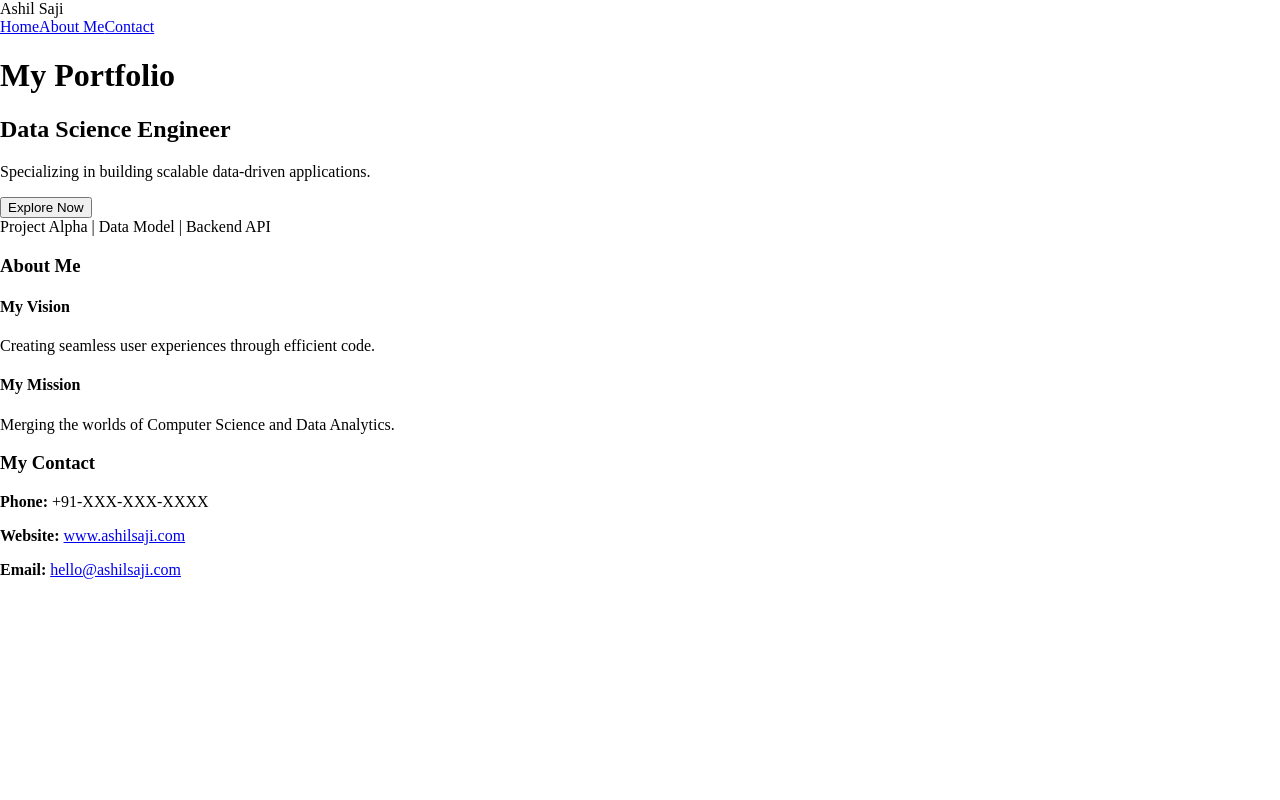
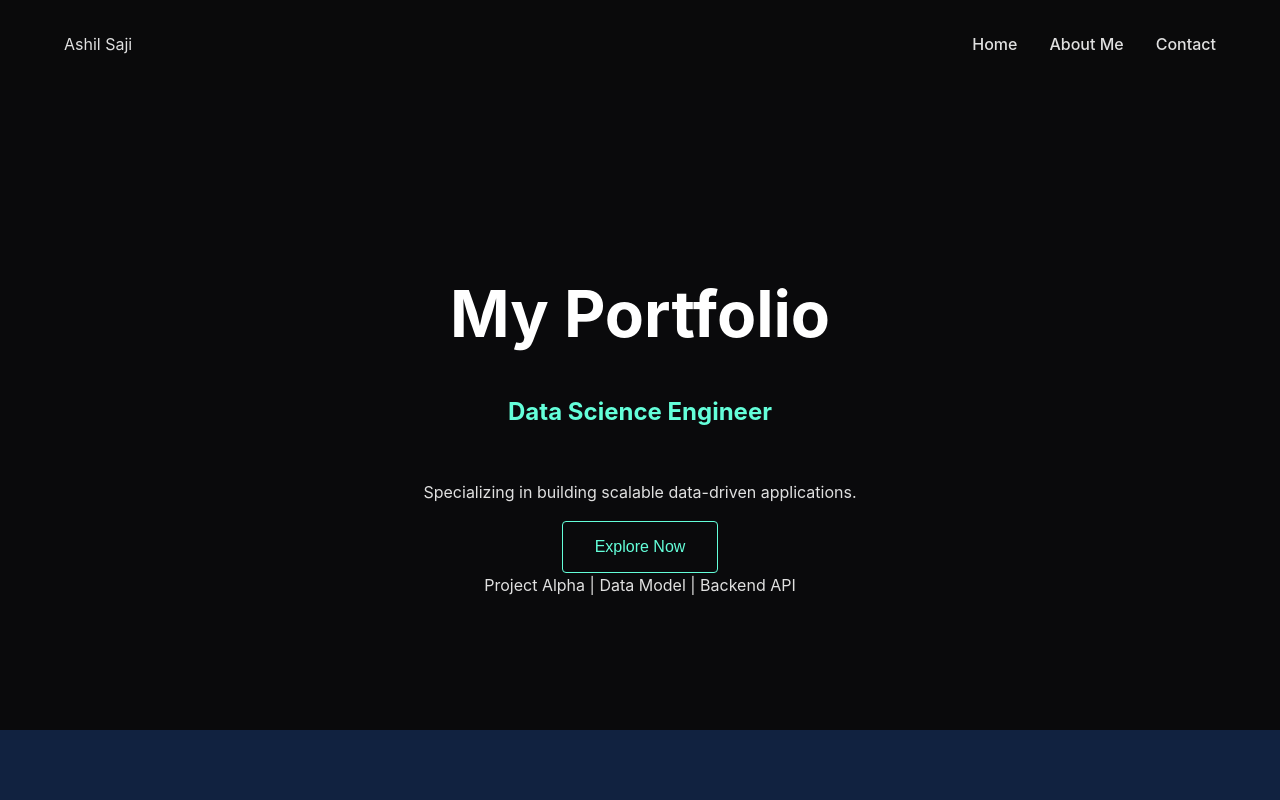
Before and after one commit to ashilsaji12-bit/portfolio, a React (Create React App) app: page / in a window 1280 px wide. Shown: the top 800 px of the page. Built offline with nearby package versions, Linux system fonts and the light colour scheme.

Commit message:
Update styles.css

```diff
--- a/src/styles.css
+++ b/src/styles.css
@@ -1,8 +1,105 @@
-/* Reveal Animation Core */
+/* Base Styles & Dark Theme */
+:root {
+  --bg-color: #0a0a0c;
+  --text-color: #e0e0e0;
+  --accent-color: #64ffda; /* Data Science Teal */
+  --secondary-bg: #112240;
+}
+
+body {
+  margin: 0;
+  padding: 0;
+  background-color: var(--bg-color);
+  color: var(--text-color);
+  font-family: 'Inter', -apple-system, sans-serif;
+  line-height: 1.6;
+}
+
+/* Navbar */
+.navbar {
+  display: flex;
+  justify-content: space-between;
+  padding: 2rem 5%;
+  background: rgba(10, 10, 12, 0.9);
+  position: sticky;
+  top: 0;
+  z-index: 100;
+}
+
+.nav-links a {
+  color: var(--text-color);
+  text-decoration: none;
+  margin-left: 2rem;
+  font-weight: 500;
+  transition: color 0.3s;
+}
+
+.nav-links a:hover {
+  color: var(--accent-color);
+}
+
+/* Hero Section */
+.hero-section {
+  height: 80vh;
+  display: flex;
+  flex-direction: column;
+  justify-content: center;
+  align-items: center;
+  text-align: center;
+  padding: 0 10%;
+}
+
+.hero-text {
+  font-size: 4rem;
+  margin-bottom: 0.5rem;
+  color: #fff;
+}
+
+.role-title {
+  font-size: 1.5rem;
+  color: var(--accent-color);
+  margin-bottom: 2rem;
+}
+
+.explore-btn {
+  padding: 1rem 2rem;
+  background: transparent;
+  border: 1px solid var(--accent-color);
+  color: var(--accent-color);
+  cursor: pointer;
+  font-size: 1rem;
+  transition: all 0.3s;
+  border-radius: 4px;
+}
+
+.explore-btn:hover {
+  background: rgba(100, 255, 218, 0.1);
+}
+
+/* About & Split Content */
+.about-section {
+  padding: 100px 10%;
+  background: var(--secondary-bg);
+}
+
+.split-content {
+  display: grid;
+  grid-template-columns: 1fr 1fr;
+  gap: 40px;
+  margin-top: 30px;
+}
+
+.split-left, .split-right {
+  padding: 2rem;
+  background: rgba(255, 255, 255, 0.05);
+  border-radius: 8px;
+}
+
+/* Reveal Animation Logic */
 .reveal {
   opacity: 0;
   transform: translateY(30px);
-  transition: all 1s ease-out;
+  transition: all 0.8s ease-out;
 }
 
 .reveal-visible {
@@ -10,21 +107,14 @@
   transform: translateY(0);
 }
 
-/* Specific delays for child elements to look smoother */
-.reveal-visible .hero-text { transition-delay: 0.2s; }
-.reveal-visible .split-left { transition-delay: 0.4s; }
-
-/* Custom Scrollbar for a cleaner look */
+/* Custom Scrollbar */
 ::-webkit-scrollbar {
   width: 8px;
 }
 ::-webkit-scrollbar-track {
-  background: #0a0a0a;
+  background: var(--bg-color);
 }
 ::-webkit-scrollbar-thumb {
   background: #333;
   border-radius: 10px;
 }
-::-webkit-scrollbar-thumb:hover {
-  background: #555;
-}
```
